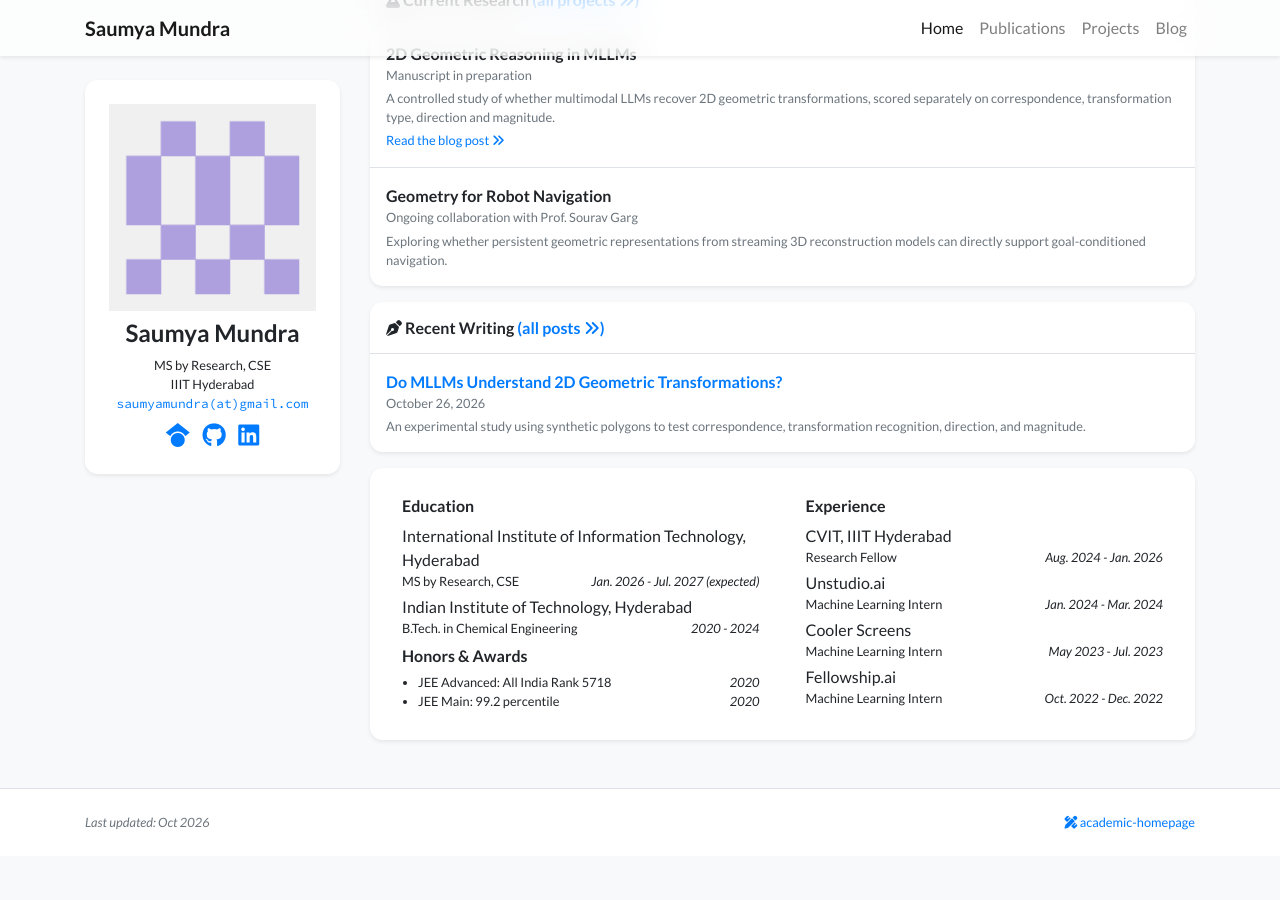
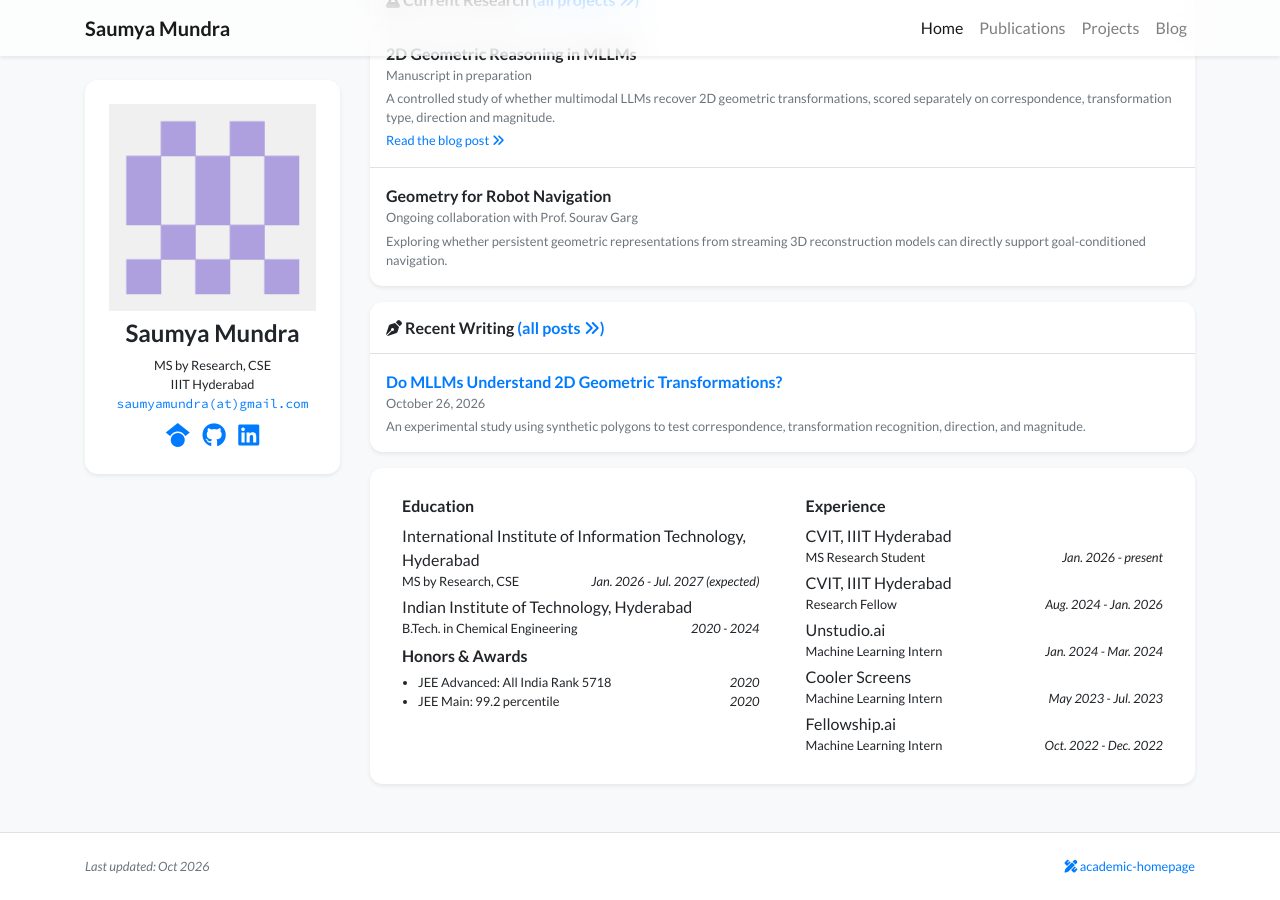
Before and after one commit to Saumya-svm/Saumya-svm.github.io, a Jekyll site: the page built from index.html, in a window 1280 px wide and 900 px high, scrolled down 1191 px. Built offline with Jekyll 4.4.1, drawn with Linux system fonts in a browser that asks for light colours; nearby versions of some CDN libraries; a style sheet for code colours, icons or effects is not loaded; before the commit the page ends 2047 px from its top, so only the background shows below that.

Commit message:
Add current CV and link it next to Scholar/LinkedIn/GitHub
Also list the MS research role at CVIT and use the exact 16.6% course-project result from the CV.

Co-Authored-By: Claude Opus 5.5 <noreply@anthropic.com>

```diff
--- a/_data/profile.yml
+++ b/_data/profile.yml
@@ -7,8 +7,7 @@ positions:
 - name: IIIT Hyderabad
 
 email: "saumyamundra@gmail.com"
-# CV: no current PDF yet. Put the approved CV at assets/cv.pdf, then uncomment the next line.
-# cv_link: /assets/cv.pdf
+cv_link: /assets/cv.pdf
 gscholar: bmRxLdAAAAAJ
 github: Saumya-svm
 linkedin: saumya-mundra
@@ -51,6 +50,9 @@ education:
 
 experience:
 - name: CVIT, IIIT Hyderabad
+  position: MS Research Student
+  date: Jan. 2026 - present
+- name: CVIT, IIIT Hyderabad
   position: Research Fellow
   date: Aug. 2024 - Jan. 2026
 - name: Unstudio.ai
```
Also changed, not shown: _showcase/compositional-negatives.md (+1 -1 lines), 1 other file.
